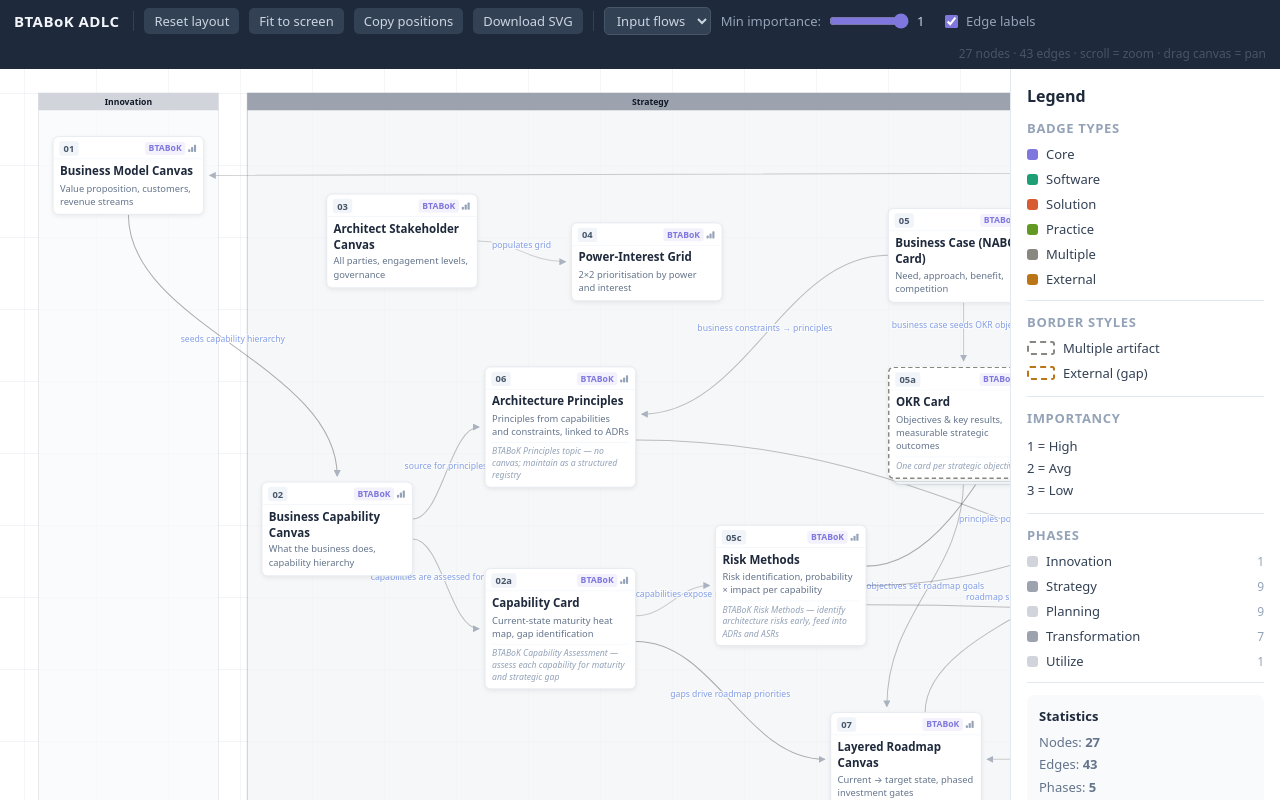
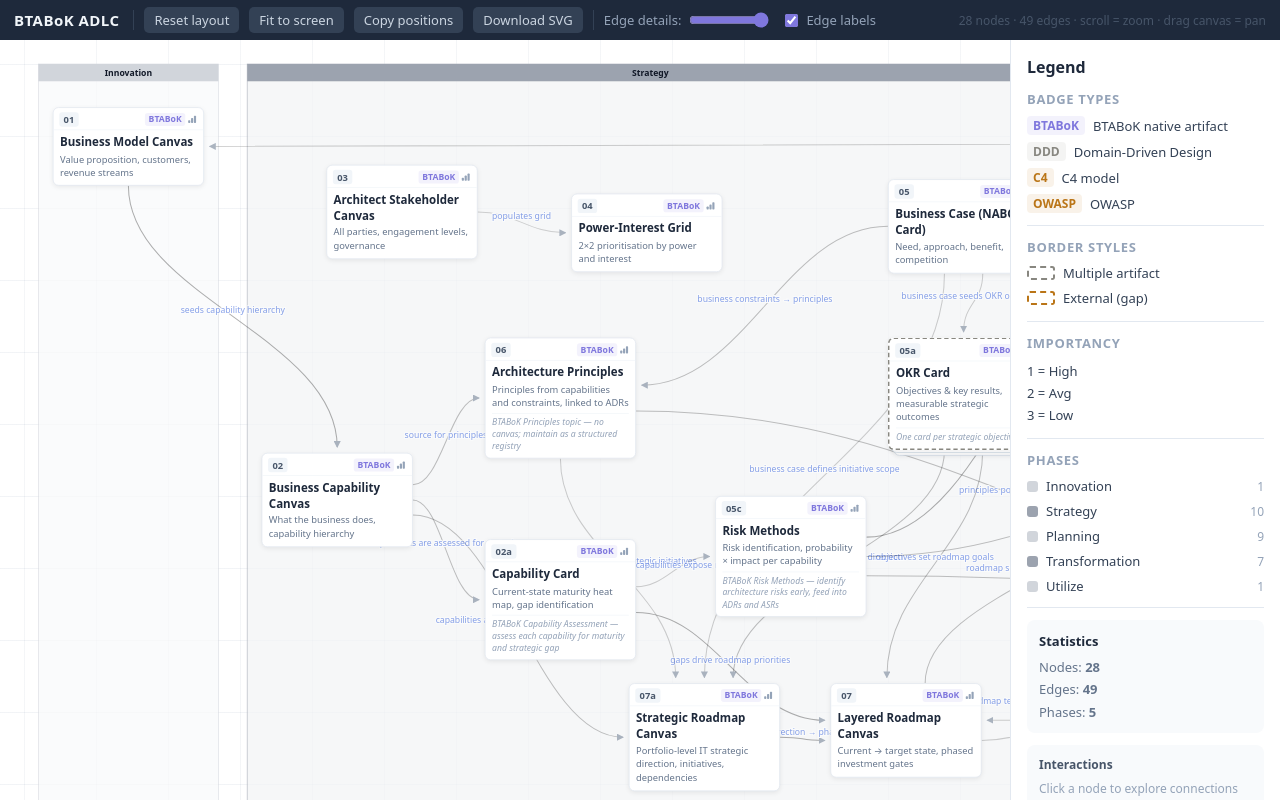
Before and after one commit to hza/btabok-adlc, a React (Vite) app: page / in a window 1280 px wide. Built offline with nearby package versions, Linux system fonts and the light colour scheme.

Commit message:
fix: remove edge filter functionality from TopBar and related components for simplification; update badge representation in Sidebar and model data

```diff
--- a/src/App.tsx
+++ b/src/App.tsx
@@ -35,7 +35,6 @@
   const [selectedId,  setSelectedId]  = useState<string | null>(null);
   const phaseFilter: Phase | null = null;
   const [showLabels,  setShowLabels]  = useState(true);
-  const [edgeFilter,  setEdgeFilter]  = useState<'all' | 'input'>('input');
   const [minImportance, setMinImportance] = useState(1);
   const [copied,      setCopied]      = useState(false);
 
@@ -139,7 +138,6 @@
   };
 
   const visibleEdges = EDGES
-    .filter(e => edgeFilter === 'input' ? e.tag === 'input' : true)
     .filter(e => e.importance >= minImportance);
 
   const connectedEdgeIds = selectedId
@@ -176,7 +174,6 @@
       fontFamily: 'system-ui,-apple-system,sans-serif', background: '#FFFFFF' }}>
 
       <TopBar
-        edgeFilter={edgeFilter}
         showLabels={showLabels}
         copied={copied}
         nodeCount={NODES.length}
@@ -184,7 +181,6 @@
         onReset={resetPositions}
         onFit={() => containerRef.current && fitToScreen(containerRef.current)}
         onCopyPositions={handleCopyPositions}
-        onEdgeFilterChange={setEdgeFilter}
         minImportance={minImportance}
         onMinImportanceChange={setMinImportance}
         onShowLabelsChange={setShowLabels}
--- a/src/components/Sidebar.tsx
+++ b/src/components/Sidebar.tsx
@@ -1,6 +1,6 @@
 import React from 'react';
 import {
-  badgeColor, BADGE_COLORS, BADGE_LABELS,
+  badgeColor, BADGE_COLORS, BADGE_TYPES,
   PHASE_STYLES, PHASES, PHASE_LABEL,
   NODES, EDGES,
 } from '../model';
@@ -101,10 +101,13 @@
       <div style={{ fontWeight: 700, fontSize: 16, color: '#1E293B', marginBottom: 12 }}>Legend</div>
 
       <SectionLabel>Badge types</SectionLabel>
-      {Object.entries(BADGE_COLORS).map(([key, color]) => (
-        <div key={key} style={{ display: 'flex', alignItems: 'center', gap: 8, marginBottom: 7 }}>
-          <div style={{ width: 11, height: 11, borderRadius: 3, background: color, flexShrink: 0 }}/>
-          <span style={{ color: '#334155', fontSize: 13 }}>{BADGE_LABELS[key]}</span>
+      {BADGE_TYPES.map(({ badge, color, description }) => (
+        <div key={badge} style={{ display: 'flex', alignItems: 'center', gap: 8, marginBottom: 7 }}>
+          <span style={{ background: `${color}18`, color, borderRadius: 4,
+            padding: '1px 6px', fontSize: 12, fontWeight: 600, flexShrink: 0 }}>
+            {badge}
+          </span>
+          <span style={{ color: '#334155', fontSize: 13 }}>{description}</span>
         </div>
       ))}
 
--- a/src/components/TopBar.tsx
+++ b/src/components/TopBar.tsx
@@ -1,7 +1,6 @@
 import React from 'react';
 
 interface TopBarProps {
-  edgeFilter: 'all' | 'input';
   minImportance: number;
   showLabels: boolean;
   copied: boolean;
@@ -11,16 +10,15 @@
   onFit: () => void;
   onCopyPositions: () => void;
   onDownloadSVG: () => void;
-  onEdgeFilterChange: (v: 'all' | 'input') => void;
   onMinImportanceChange: (v: number) => void;
   onShowLabelsChange: (v: boolean) => void;
 }
 
 export default function TopBar({
-  edgeFilter, minImportance, showLabels, copied,
+  minImportance, showLabels, copied,
   nodeCount, edgeCount,
   onReset, onFit, onCopyPositions, onDownloadSVG,
-  onEdgeFilterChange, onMinImportanceChange, onShowLabelsChange,
+  onMinImportanceChange, onShowLabelsChange,
 }: TopBarProps) {
   return (
     <div style={{
@@ -38,26 +36,13 @@
       <TopBtn onClick={onCopyPositions}>{copied ? '✓ Copied!' : 'Copy positions'}</TopBtn>
       <TopBtn onClick={onDownloadSVG}>Download SVG</TopBtn>
       <Divider/>
-      <select
-        value={edgeFilter}
-        onChange={e => onEdgeFilterChange(e.target.value as 'all' | 'input')}
-        style={{
-          background: '#334155', color: '#CBD5E1', border: '1px solid #475569',
-          borderRadius: 5, padding: '3px 8px', fontSize: 13,
-          cursor: 'pointer', fontFamily: 'inherit',
-        }}
-      >
-        <option value="all">All edges</option>
-        <option value="input">Input flows</option>
-      </select>
       <label style={{ display: 'flex', alignItems: 'center', gap: 6, fontSize: 13, color: '#94A3B8' }}>
-        Min importance:
+        Edge details:
         <input
           type="range" min={1} max={6} value={7 - minImportance}
           onChange={e => onMinImportanceChange(7 - Number(e.target.value))}
           style={{ accentColor: '#7F77DD', width: 80, cursor: 'pointer' }}
         />
-        <span style={{ minWidth: 14, color: '#CBD5E1' }}>{minImportance}</span>
       </label>
       <label style={{ display: 'flex', alignItems: 'center', gap: 5, fontSize: 13, cursor: 'pointer', color: '#94A3B8' }}>
         <input type="checkbox" checked={showLabels} onChange={e => onShowLabelsChange(e.target.checked)}
--- a/src/data.ts
+++ b/src/data.ts
@@ -8,6 +8,7 @@
   n23: { x:1200, y:380 },
   n25: { x:960, y:600 },
   n06: { x:640, y:380 },
+  n30: { x:840, y:860 },
   n07: { x:1120, y:860 },
   n08: { x:1490, y:440 },
   n26: { x:1600, y:760 },
--- a/src/model.ts
+++ b/src/model.ts
@@ -8,14 +8,12 @@
   amber:  '#BA7517',
 };
 
-export const BADGE_LABELS: Record<string, string> = {
-  purple: 'Core',
-  teal:   'Software',
-  coral:  'Solution',
-  green:  'Practice',
-  gray:   'Multiple',
-  amber:  'External',
-};
+export const BADGE_TYPES: { badge: string; color: string; description: string }[] = [
+  { badge: 'BTABoK', color: '#7F77DD', description: 'BTABoK native artifact' },
+  { badge: 'DDD',    color: '#888780', description: 'Domain-Driven Design' },
+  { badge: 'C4',     color: '#BA7517', description: 'C4 model' },
+  { badge: 'OWASP',  color: '#BA7517', description: 'OWASP' },
+];
 
 export const PHASE_STYLES: Record<string, { bg: string; band: string; text: string }> = {
   innovation:     { bg: '#F9FAFB', band: '#D1D5DB', text: '#111827' },
@@ -88,6 +86,7 @@
   { id:'n20', phase:'transformation', num:'20', title:'Sequence / Scenario View',             subtitle:'Time-ordered message flow for key use cases',                  link:'https://c4model.com/#DynamicDiagram',                                                                                badge:'C4', importancy:1, importancyReason:'Dynamic behaviour verification catches integration failures and timing assumptions before they reach production', note:'BTABoK gap: scenario view (Views & Viewpoints) — use UML Sequence or C4 Dynamic Diagram', external:true},
   { id:'n21', phase:'transformation', num:'21', title:'Technical Loan Request Card',          subtitle:'Debt as a loan: principal, interest, repayment plan',          link:'https://iasa-global.github.io/btabok/technical_loan_request_card.html',  badge:'BTABoK', importancy:1, importancyReason:'Explicit debt management is a professional obligation — treating shortcuts as loans with a repayment plan keeps architectural integrity visible to business', note:'One card per technical debt item', recurring:true},
   { id:'n22', phase:'utilize',        num:'22', title:'Benefits Realization View Canvas',     subtitle:'Decisions → enablers → measurable business benefits',          link:'https://iasa-global.github.io/btabok/benefits_realization_view_canvas.html', badge:'BTABoK', importancy:1, importancyReason:'Closes the loop between architecture decisions and business outcomes — without it, architecture value is claimed but never demonstrated' },
+  { id:'n30', phase:'strategy',       num:'07a',title:'Strategic Roadmap Canvas',             subtitle:'Portfolio-level IT strategic direction, initiatives, dependencies', link:'https://iasa-global.github.io/btabok/strategic_roadmap_canvas.html',      badge:'BTABoK', importancy:1, importancyReason:'Bridges business vision and OKRs to a portfolio of IT initiatives — without it, the Layered Roadmap has no strategic anchor and initiatives compete without alignment' },
 ];
 
 // ─── edge data ────────────────────────────────────────────────────────────────
@@ -121,6 +120,13 @@
   { id:'e49', from:'n08', to:'n11', label:'context sets stimulus environment',      tag:'input', importance:3 },
   { id:'e50', from:'n11', to:'n14', label:'QA tactics inform ADR decisions',        tag:'input', importance:4 },
 
+  // ── Strategic Roadmap Canvas (n30) ───────────────────────────────────────
+  { id:'e82', from:'n02', to:'n30', label:'capabilities anchor strategic IT initiatives', tag:'input', importance:4 },
+  { id:'e83', from:'n05', to:'n30', label:'business case defines initiative scope',       tag:'input', importance:3 },
+  { id:'e84', from:'n06', to:'n30', label:'principles constrain strategic initiatives',   tag:'input', importance:3 },
+  { id:'e85', from:'n23', to:'n30', label:'OKRs align strategic IT direction',            tag:'input', importance:4 },
+  { id:'e86', from:'n30', to:'n07', label:'strategic IT direction → phased delivery',     tag:'input', importance:5 },
+
   // ── OKR Card (n23) ────────────────────────────────────────────────────────
   { id:'e51', from:'n05', to:'n23', label:'business case seeds OKR objectives',     tag:'input', importance:3 },
   { id:'e53', from:'n23', to:'n07', label:'objectives set roadmap goals',           tag:'input', importance:4 },
@@ -137,6 +143,7 @@
   { id:'e63', from:'n25', to:'n29', label:'risk exposure → security requirements',  tag:'input', importance:4 },
 
   // ── Service Blueprint (n26) ────────────────────────────────────────────────
+  { id:'e66', from:'n07', to:'n26', label:'roadmap technology lane references service blueprints', tag:'input', importance:3 },
   { id:'e67', from:'n26', to:'n08', label:'service boundary → context view',        tag:'input', importance:3 },
   { id:'e68', from:'n26', to:'n17', label:'front-stage ops → service interface',    tag:'input', importance:4 },
 
```
